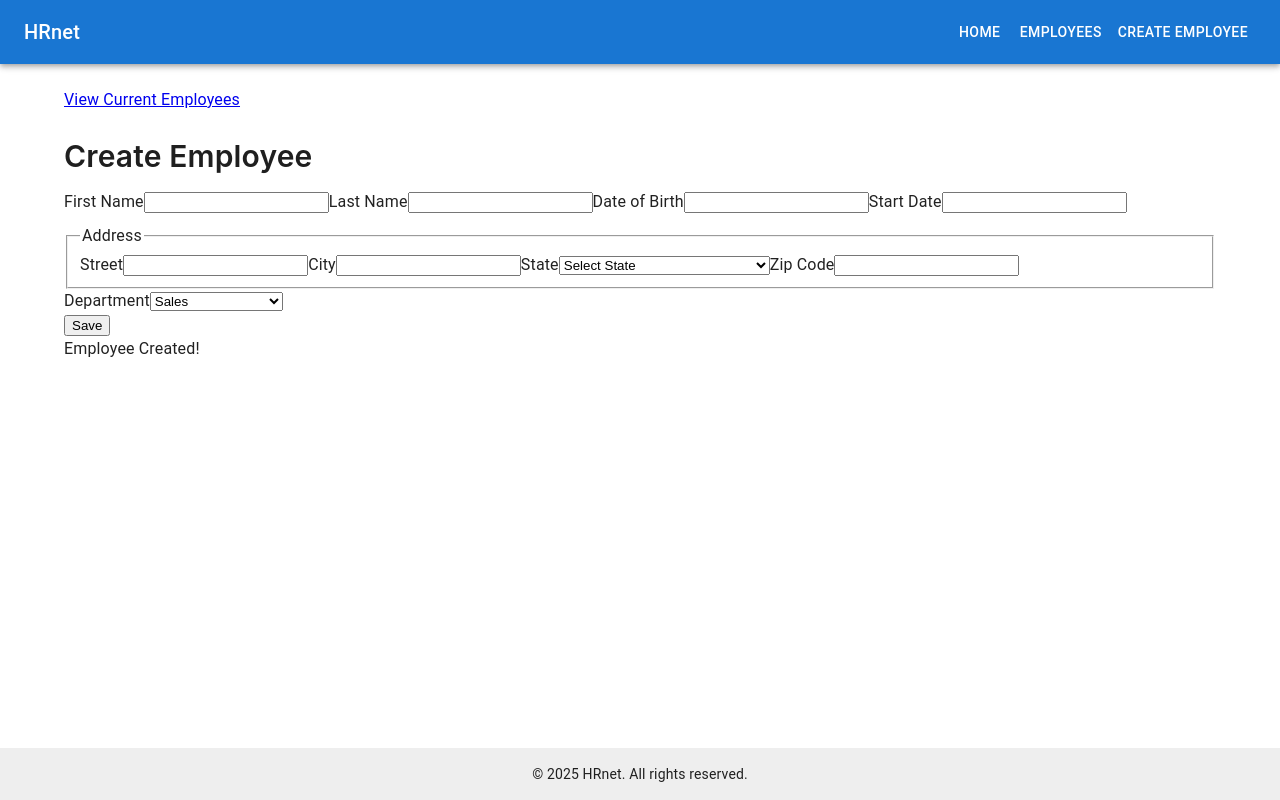
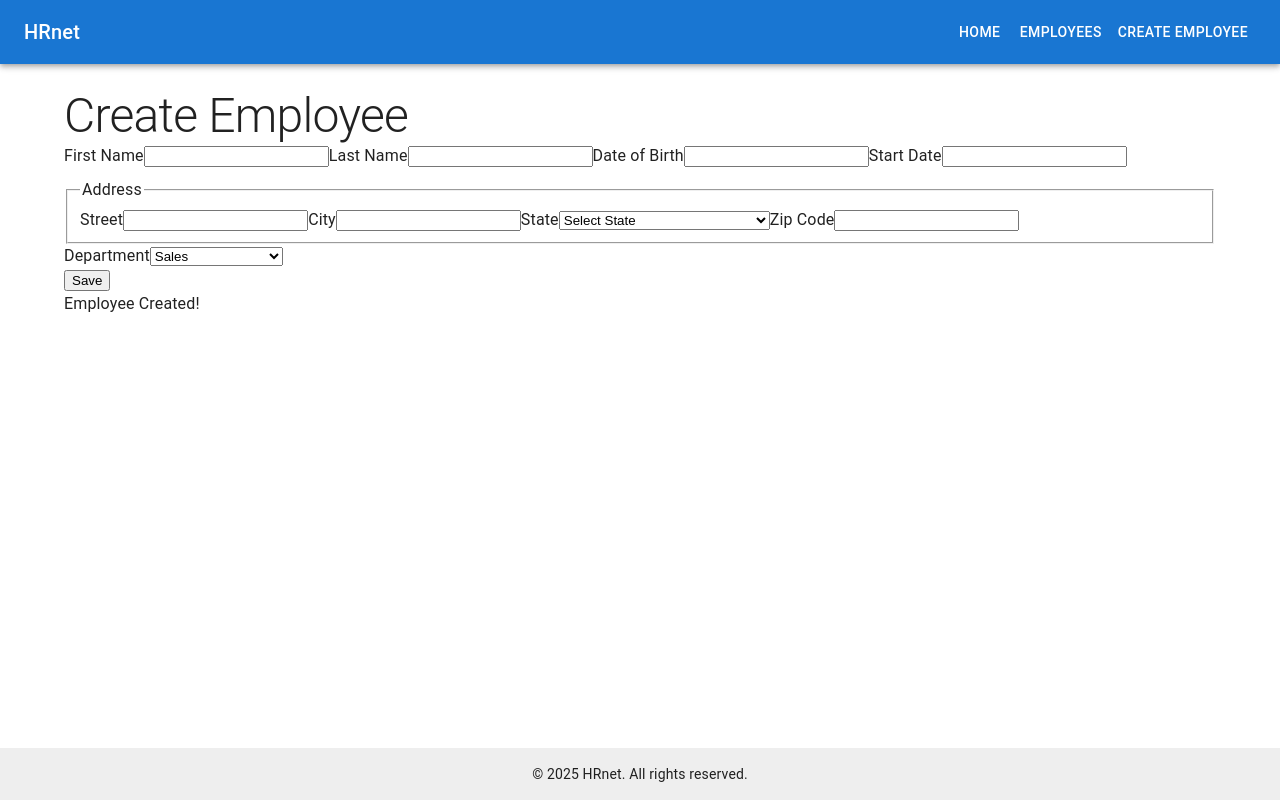
Before and after one commit to piirk/hrnet-react, a React (Vite) app: page /employee/create in a window 1280 px wide. Built offline with nearby package versions, Linux system fonts and the light colour scheme.

Commit message:
refactor: replace Ant Design Typography with Material-UI Typography in Employee creation and list pages

```diff
--- a/src/features/employeeCreation/EmployeeCreationPage.tsx
+++ b/src/features/employeeCreation/EmployeeCreationPage.tsx
@@ -1,10 +1,8 @@
 import { useEffect } from 'react'
 import { states } from '@constants/states'
 import Layout from '@common/components/Layout'
-import { Typography } from 'antd'
+import { Typography } from '@mui/material'
 import { Link } from 'react-router-dom'
-
-const { Title } = Typography
 
 const EmployeeCreationPage = () => {
   useEffect(() => {
@@ -61,8 +59,9 @@ const EmployeeCreationPage = () => {
 
   return (
     <Layout>
-      <Link to="/employee/list">View Current Employees</Link>
-      <Title level={2}>Create Employee</Title>
+      <Typography variant="h1" sx={{ fontSize: '3rem' }}>
+        Create Employee
+      </Typography>
       <form action="#" id="create-employee">
         <label htmlFor="first-name">First Name</label>
         <input type="text" id="first-name" />
--- a/src/features/employeeList/EmployeeListPage.tsx
+++ b/src/features/employeeList/EmployeeListPage.tsx
@@ -4,11 +4,9 @@ import Layout from '@common/components/Layout'
 import { fetchEmployees } from '@redux/actions/employeeActions'
 import { RootState, AppDispatch } from '@redux/store'
 import { Employee } from '@common/models/Employee'
-import { Typography } from 'antd'
+import { Typography } from '@mui/material'
 import { DataTable } from 'react-datatable-library'
 import { states } from '@constants/states'
-
-const { Title } = Typography
 
 const EmployeeListPage = () => {
   // dev
@@ -57,7 +55,9 @@ const EmployeeListPage = () => {
 
   return (
     <Layout>
-      <Title level={2}>Current Employees</Title>
+      <Typography variant="h1" sx={{ fontSize: '3rem' }}>
+        Current Employees
+      </Typography>
 
       {/* dev */}
       <button onClick={handleToggleMUI}>
```
